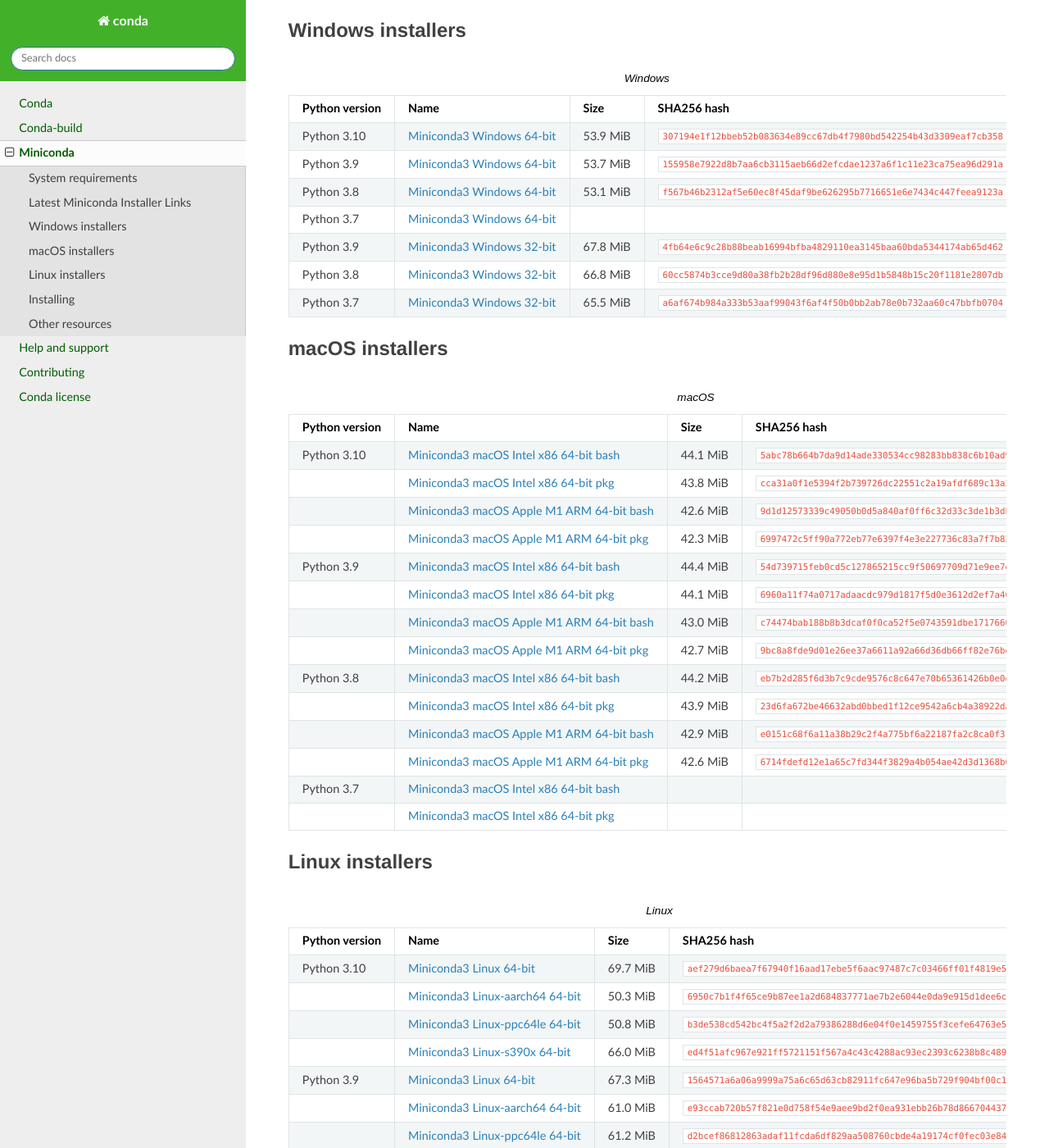
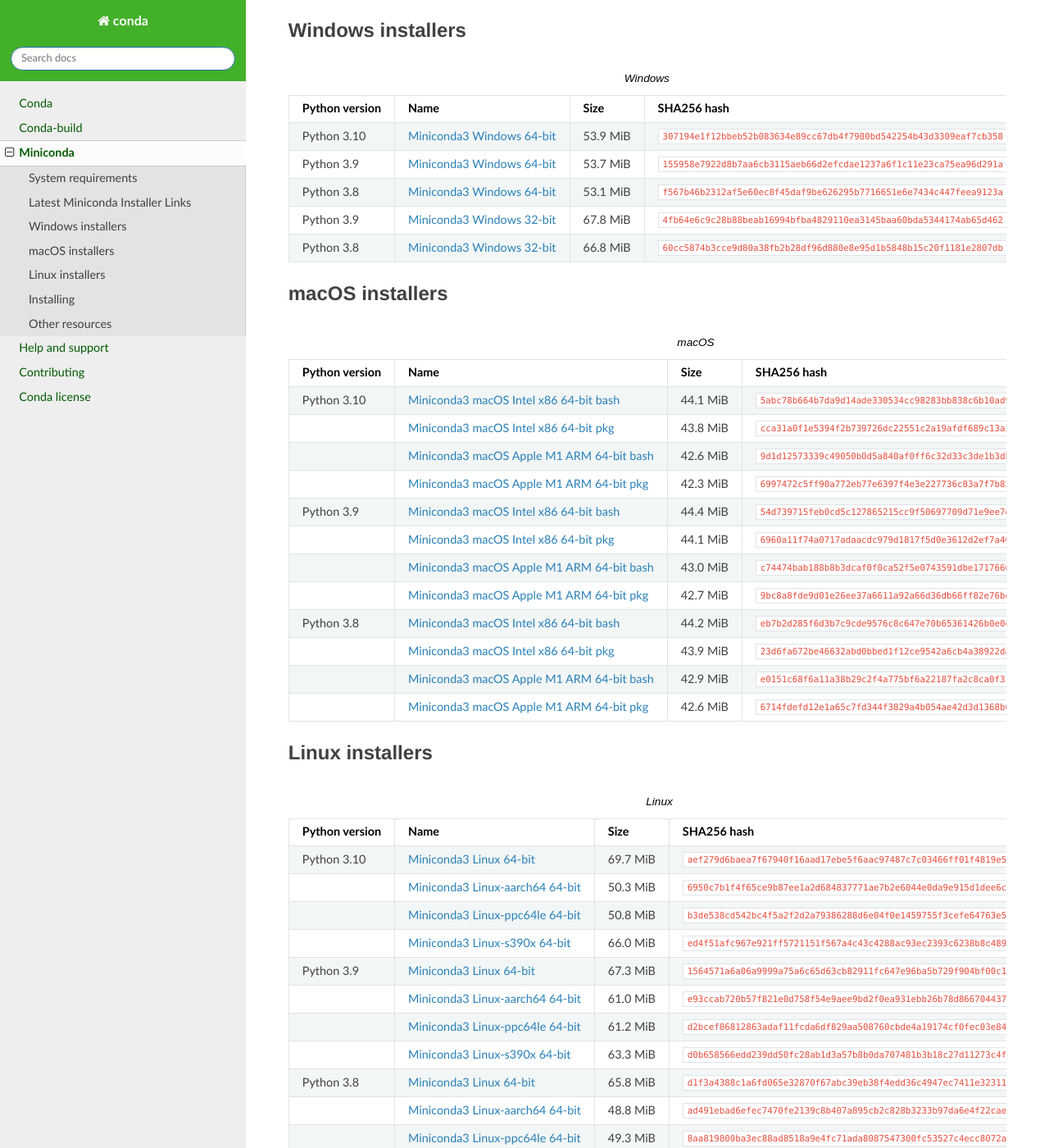
Before and after one commit to conda/conda-docs, a Sphinx documentation site: the page built from docs/source/miniconda.rst, in a window 1280 px wide and 1400 px high, scrolled down 1182 px. Shown: the whole window at 82% size. Built offline with Sphinx 7.4.7 and the Read the Docs theme 2.0.0, drawn with Linux system fonts in a browser that asks for light colours; some of the changed text lies outside the part shown.

Commit message:
Remove py37 variants (no longer maintaining this variant)

`````diff
--- a/docs/source/miniconda.rst
+++ b/docs/source/miniconda.rst
@@ -57,11 +57,8 @@
    Python 3.10,`Miniconda3 Windows 64-bit <https://repo.anaconda.com/miniconda/Miniconda3-py310_23.3.1-0-Windows-x86_64.exe>`_,53.9 MiB,``307194e1f12bbeb52b083634e89cc67db4f7980bd542254b43d3309eaf7cb358``
    Python 3.9,`Miniconda3 Windows 64-bit <https://repo.anaconda.com/miniconda/Miniconda3-py39_23.3.1-0-Windows-x86_64.exe>`_,53.7 MiB,``155958e7922d8b7aa6cb3115aeb66d2efcdae1237a6f1c11e23ca75ea96d291a``
    Python 3.8,`Miniconda3 Windows 64-bit <https://repo.anaconda.com/miniconda/Miniconda3-py38_23.3.1-0-Windows-x86_64.exe>`_,53.1 MiB,``f567b46b2312af5e60ec8f45daf9be626295b7716651e6e7434c447feea9123a``
-   Python 3.7,`Miniconda3 Windows 64-bit <https://repo.anaconda.com/miniconda/Miniconda3-py37_23.3.1-0-Windows-x86_64.exe>`_,,````
    Python 3.9,`Miniconda3 Windows 32-bit <https://repo.anaconda.com/miniconda/Miniconda3-py39_4.12.0-Windows-x86.exe>`_,67.8 MiB,``4fb64e6c9c28b88beab16994bfba4829110ea3145baa60bda5344174ab65d462``
    Python 3.8,`Miniconda3 Windows 32-bit <https://repo.anaconda.com/miniconda/Miniconda3-py38_4.12.0-Windows-x86.exe>`_,66.8 MiB,``60cc5874b3cce9d80a38fb2b28df96d880e8e95d1b5848b15c20f1181e2807db``
-   Python 3.7,`Miniconda3 Windows 32-bit <https://repo.anaconda.com/miniconda/Miniconda3-py37_4.12.0-Windows-x86.exe>`_,65.5 MiB,``a6af674b984a333b53aaf99043f6af4f50b0bb2ab78e0b732aa60c47bbfb0704``
-
 
 macOS installers
 =================
@@ -82,8 +79,6 @@
    ,`Miniconda3 macOS Intel x86 64-bit pkg <https://repo.anaconda.com/miniconda/Miniconda3-py38_23.3.1-0-MacOSX-x86_64.pkg>`_,43.9 MiB,``23d6fa672be46632abd0bbed1f12ce9542a6cb4a38922dab503d9a6096d186d3``
    ,`Miniconda3 macOS Apple M1 ARM 64-bit bash <https://repo.anaconda.com/miniconda/Miniconda3-py38_23.3.1-0-MacOSX-arm64.sh>`_,42.9 MiB,``e0151c68f6a11a38b29c2f4a775bf6a22187fa2c8ca0f31930d69f2f013c0810``
    ,`Miniconda3 macOS Apple M1 ARM 64-bit pkg <https://repo.anaconda.com/miniconda/Miniconda3-py38_23.3.1-0-MacOSX-arm64.pkg>`_,42.6 MiB,``6714fdefd12e1a65c7fd344f3829a4b054ae42d3d1368b07ceeab9dcc41ad48b``
-   Python 3.7,`Miniconda3 macOS Intel x86 64-bit bash <https://repo.anaconda.com/miniconda/Miniconda3-py37_23.3.1-0-MacOSX-x86_64.sh>`_,,````
-   ,`Miniconda3 macOS Intel x86 64-bit pkg <https://repo.anaconda.com/miniconda/Miniconda3-py37_23.3.1-0-MacOSX-x86_64.pkg>`_,,````
 
 Linux installers
 ================
@@ -104,10 +99,6 @@
    ,`Miniconda3 Linux-aarch64 64-bit <https://repo.anaconda.com/miniconda/Miniconda3-py38_23.3.1-0-Linux-aarch64.sh>`_,48.8 MiB,``ad491ebad6efec7470fe2139c8b407a895cb2c828b3233b97da6e4f22cae0cde``
    ,`Miniconda3 Linux-ppc64le 64-bit <https://repo.anaconda.com/miniconda/Miniconda3-py38_23.3.1-0-Linux-ppc64le.sh>`_,49.3 MiB,``8aa819800ba3ec88ad8518a9e4fc71ada8087547300fc53527c4ecc8072a4d50``
    ,`Miniconda3 Linux-s390x 64-bit <https://repo.anaconda.com/miniconda/Miniconda3-py38_23.3.1-0-Linux-s390x.sh>`_,62.0 MiB,``e4d83bb9f0900c9128504f7e3c4d3b9e5eaf3b87c4bb5190a3086947e92bd3fa``
-   Python 3.7,`Miniconda3 Linux 64-bit <https://repo.anaconda.com/miniconda/Miniconda3-py37_23.3.1-0-Linux-x86_64.sh>`_,,````
-   ,`Miniconda3 Linux-aarch64 64-bit <https://repo.anaconda.com/miniconda/Miniconda3-py37_23.3.1-0-Linux-aarch64.sh>`_,,````
-   ,`Miniconda3 Linux-ppc64le 64-bit <https://repo.anaconda.com/miniconda/Miniconda3-py37_23.3.1-0-Linux-ppc64le.sh>`_,,````
-   ,`Miniconda3 Linux-s390x 64-bit <https://repo.anaconda.com/miniconda/Miniconda3-py37_23.3.1-0-Linux-s390x.sh>`_,,````
 
 Installing
 ==========
`````
